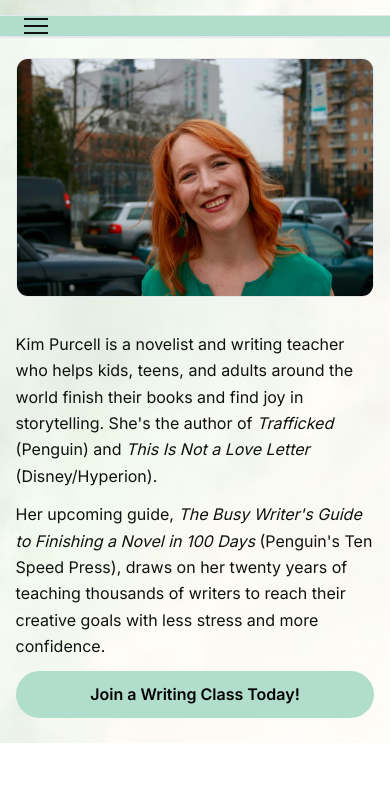
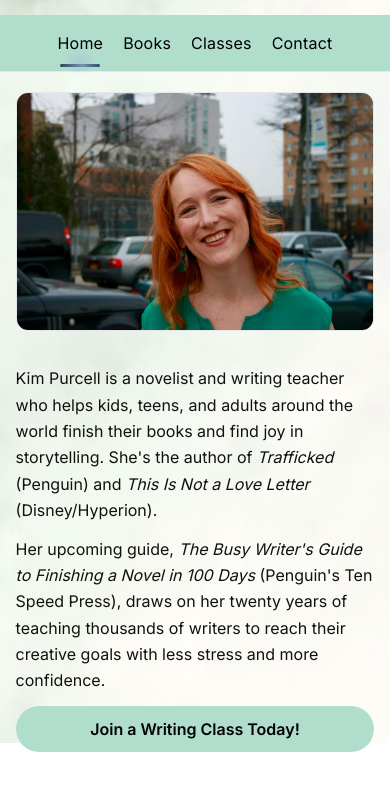
Before and after one commit to lukaslicon/Kim-Purcell-site, a website with bundled scripts: page index.html in a window 390 px wide. Shown: the part 101-903 px from the top of the page. Built offline with nearby package versions, Linux system fonts and the light colour scheme.

Commit message:
remove hamburger dropdown

```diff
--- a/index.html
+++ b/index.html
@@ -24,16 +24,16 @@
       <!-- Top bar matches PDF feel: light bar, centered nav, clear separators -->
       <div class="topbar" id="primary-nav">
         <div class="container topbar-inner">
-          <button class="nav-toggle" aria-expanded="false" aria-controls="primary-nav-list" aria-label="Toggle navigation">
-            <span></span><span></span><span></span>
-          </button>
-          <nav class="site-nav" role="navigation" aria-label="Primary">
-            <ul id="primary-nav-list">
-              <li><a href="#home" data-route="home" class="nav-link is-active">Home</a></li>
-              <li><a href="#books" data-route="books" class="nav-link">Books</a></li>
-              <li><a href="#classes" data-route="classes" class="nav-link">Classes</a></li>
-              <li><a href="#contact" data-route="contact" class="nav-link">Contact</a></li>
-            </ul>
+          <nav class="site-nav" aria-label="Primary">
+            <div class="nav-rail">
+              <ul id="primary-nav-list" class="nav-list">
+                <li><a href="#home" data-route="home" class="nav-link is-active">Home</a></li>
+                <li><a href="#books" data-route="books" class="nav-link">Books</a></li>
+                <li><a href="#classes" data-route="classes" class="nav-link">Classes</a></li>
+                <li><a href="#contact" data-route="contact" class="nav-link">Contact</a></li>
+              </ul>
+              <span class="nav-indicator" aria-hidden="true"></span>
+            </div>
           </nav>
         </div>
       </div>
--- a/src/app.ts
+++ b/src/app.ts
@@ -113,6 +113,9 @@ function booksHTML(): string {
         </p1>
         <p class="left-middle-smaller no-bubble"><b>Bankstreet College of Education Best Children's Books of 2013 - 14 and Older</b></p>
         <p class="left-middle-smaller no-bubble"><b>Eliot Rosewater Indiana High Shool Book Award List 2013</b></p>
+        <p class="left-middle-smaller no-bubble"><b>SOUTH CAROLINA BOOK AWARD NOMINEE 2013-2014</b></p>
+        <p class="left-middle-smaller no-bubble"><b>MISSOURI ASSOCIATION OF SCHOOL LIBRARIES GATEWAY AWARD NOMINEE 2013-2014</b></p>
+        <p class="left-middle-smaller no-bubble"><b>SOUTH DAKOTA YOUNG ADULT READING PROGRAM BOOK AWARD NOMINEE 2013-2014</b></p>
       </div>
     </section>
 
@@ -305,7 +308,8 @@ function render(route: Route): void {
 function onRoute(route: Route): void {
   setActive(route);
   render(route);
-  if (topbar) topbar.setAttribute('aria-expanded', 'false');
+  const topbar = document.getElementById('primary-nav') as HTMLElement | null;
+  if (topbar) topbar.setAttribute('aria-expanded', 'false'); // keep this
 }
 
 function initRouter(): void {
@@ -330,7 +334,10 @@ function initRouter(): void {
   onRoute(initial);
 }
 
+// already in your app.ts
 function initNavToggle(): void {
+  const topbar = document.getElementById('primary-nav') as HTMLElement | null;
+  const navToggle = document.querySelector<HTMLButtonElement>('.nav-toggle');
   if (!topbar || !navToggle) return;
   topbar.setAttribute('aria-expanded', 'false');
   navToggle.addEventListener('click', () => {
@@ -339,6 +346,7 @@ function initNavToggle(): void {
     navToggle.setAttribute('aria-expanded', (!expanded).toString());
   });
 }
+
 
 
 document.querySelectorAll<HTMLAnchorElement>('.nav-link[data-route]').forEach(a => {
@@ -362,3 +370,54 @@ function init(): void {
 }
 
 document.addEventListener('DOMContentLoaded', init);
+
+
+// NAV: liquid pill highlight
+(() => {
+  const rail = document.querySelector<HTMLElement>('.site-nav .nav-rail');
+  const list = document.querySelector<HTMLUListElement>('#primary-nav-list');
+  const pill = document.querySelector<HTMLElement>('.nav-highlight');
+  if (!rail || !list || !pill) return;
+
+  const links = Array.from(list.querySelectorAll<HTMLAnchorElement>('a.nav-link'));
+
+  // position pill under a link
+  const positionPill = (el: HTMLElement) => {
+    const rRail = rail.getBoundingClientRect();
+    const r = el.getBoundingClientRect();
+    const left = Math.round(r.left - rRail.left);
+    const width = Math.round(r.width);
+    pill.style.setProperty('--left', `${left - 6}px`);   // small overscan for a nicer cushion
+    pill.style.setProperty('--width', `${width + 12}px`);
+  };
+
+  // choose a default: active link if present, else first
+  const active = links.find(a => a.classList.contains('is-active')) || links[0];
+  if (active) requestAnimationFrame(() => positionPill(active));
+
+  // show movement on hover/focus, and add a “moving” class to trigger shimmer
+  const move = (el: HTMLElement) => {
+    rail.classList.add('moving');
+    positionPill(el);
+    // remove the "moving" flag after animation finishes
+    window.clearTimeout((move as any)._t);
+    (move as any)._t = window.setTimeout(() => rail.classList.remove('moving'), 350);
+  };
+
+  links.forEach(link => {
+    link.addEventListener('mouseenter', () => move(link));
+    link.addEventListener('focus', () => move(link));
+  });
+
+  // keep pill sensible on resize
+  let t: number | undefined;
+  window.addEventListener('resize', () => {
+    window.clearTimeout(t);
+    t = window.setTimeout(() => {
+      const el = (document.activeElement instanceof HTMLElement && document.activeElement.classList.contains('nav-link'))
+        ? document.activeElement
+        : (links.find(a => a.classList.contains('is-active')) || links[0]);
+      if (el) positionPill(el);
+    }, 100);
+  });
+})();
--- a/styles.css
+++ b/styles.css
@@ -16,6 +16,12 @@ html, body { height: 100%; margin: 0; padding: 0; }
   --gap: 24px;
   --gap-sm: 12px;
   --gap-lg: 36px;
+  --nav-accent-1: #2c3e50;
+  --nav-accent-2: #7791ab;
+  --nav-accent-3: #19364f;
+  --nav-underline-h: 3px;          /* thin, not a big bar */
+  --nav-glow: 0 0 15px rgba(52, 149, 191, 0.2);
+  --nav-speed: 220ms;
 }
 
 body{
@@ -69,17 +75,7 @@ body::before{
 /* Top bar under name+tagline, matching the PDF’s light band */
 .topbar{
   background: var(--topbar-bg);
-  border-top: 1px solid var(--rule);
-  border-bottom: 1px solid var(--rule);
-}
-.topbar-inner {
-  display: flex;
-  align-items: center;
-  justify-content: center;   /* <-- THIS centers the words */
-  gap: var(--gap);
-  padding: 10px 0;
-  position: relative;
-   /* needed for the toggle positioning below */
+  padding: 15px;
 }
 .site-nav ul {
   display: flex;
@@ -102,29 +98,75 @@ body::before{
   content: ""; position: absolute; left: 0; right: 0; bottom: -8px;
   height: 2px; background: transparent;
 }
-.site-nav a:hover::after{ background: #cbd5e1; }         /* subtle hover underline */
-.site-nav a.is-active::after{ background: var(--ink); }   /* solid underline for active */
 
-/* Mobile toggle */
-.nav-toggle {
-  position: absolute;        /* <-- pin it so it doesn’t affect centering */
-  left: 0;
-  top: 50%;
-  transform: translateY(-50%);
-  background: transparent;
-  border: 0;
-  padding: 8px;
-  display: none;             /* shown only on small screens */
+/* === Animated neon underline (visible on hover + focus) ===
+   ::after is the thin gradient laser that sweeps.
+   ::before is a soft glow that turns on only while hovering. */
+/* ===== Fancy Neon Nav — drop-in, no HTML changes ===== */
+/* Gradient sweep keyframes */
+@keyframes neonSweep{
+  0%   { background-position: 200% 0; }
+  100% { background-position: 0% 0; }
 }
-.nav-toggle span{ display:block; width: 24px; height:2px; background: var(--ink); margin:5px 0; }
 
+.site-nav .nav-link::after,
+.site-nav .nav-link::before{
+  content:"";
+  position:absolute;
+  left: 10%;
+  right: 10%;
+  bottom: -6px;
+  height: var(--nav-underline-h);
+  border-radius: 999px;
+  pointer-events: none;
+}
 
-@media (max-width: 760px){
-  .topbar-inner{ grid-template-columns: auto; justify-items: center; }
-  .nav-toggle{ display:block; }
-  .site-nav ul{ display:none; }
-  .topbar[aria-expanded="true"] .site-nav ul{ display:flex; }
+.site-nav .nav-link::after{
+  background:
+    linear-gradient(90deg,
+      var(--nav-accent-1),
+      var(--nav-accent-2),
+      var(--nav-accent-3),
+      var(--nav-accent-2),
+      var(--nav-accent-1));
+  background-size: 220% 100%;
+  transform: scaleX(0);
+  transform-origin: 50% 50%;
+  transition: transform var(--nav-speed) cubic-bezier(.22,.9,.24,1);
+  opacity: .95;
+  filter: saturate(1.2);
 }
+
+.site-nav .nav-link::before{
+  background: radial-gradient(50% 160% at 50% 50%,
+            rgba(122,92,255,.45) 0%, rgba(0,0,0,0) 70%);
+  height: calc(var(--nav-underline-h) * 3);          /* subtle glow, still thin */
+  filter: blur(6px);
+  opacity: 0;
+  transition: opacity 180ms ease;
+}
+
+/* Hover/focus: grow + sweep */
+.site-nav .nav-link:hover::after,
+.site-nav .nav-link:focus-visible::after{
+  transform: scaleX(1);
+  animation: neonSweep 600ms ease-out both;
+}
+.site-nav .nav-link:hover::before,
+.site-nav .nav-link:focus-visible::before{
+  opacity: 1;
+  box-shadow: var(--nav-glow);
+}
+
+/* Active route: steady accent (no sweep needed, just visible) */
+.site-nav .nav-link.is-active::after{
+  transform: scaleX(1);
+  animation: none;
+}
+.site-nav .nav-link.is-active::before{
+  opacity: .85;
+}
+
 
 /* ========= Swappable view area (Home) ========= */
 .view{ padding: clamp(20px, 4vw, 0px) 0 0px; }
```
